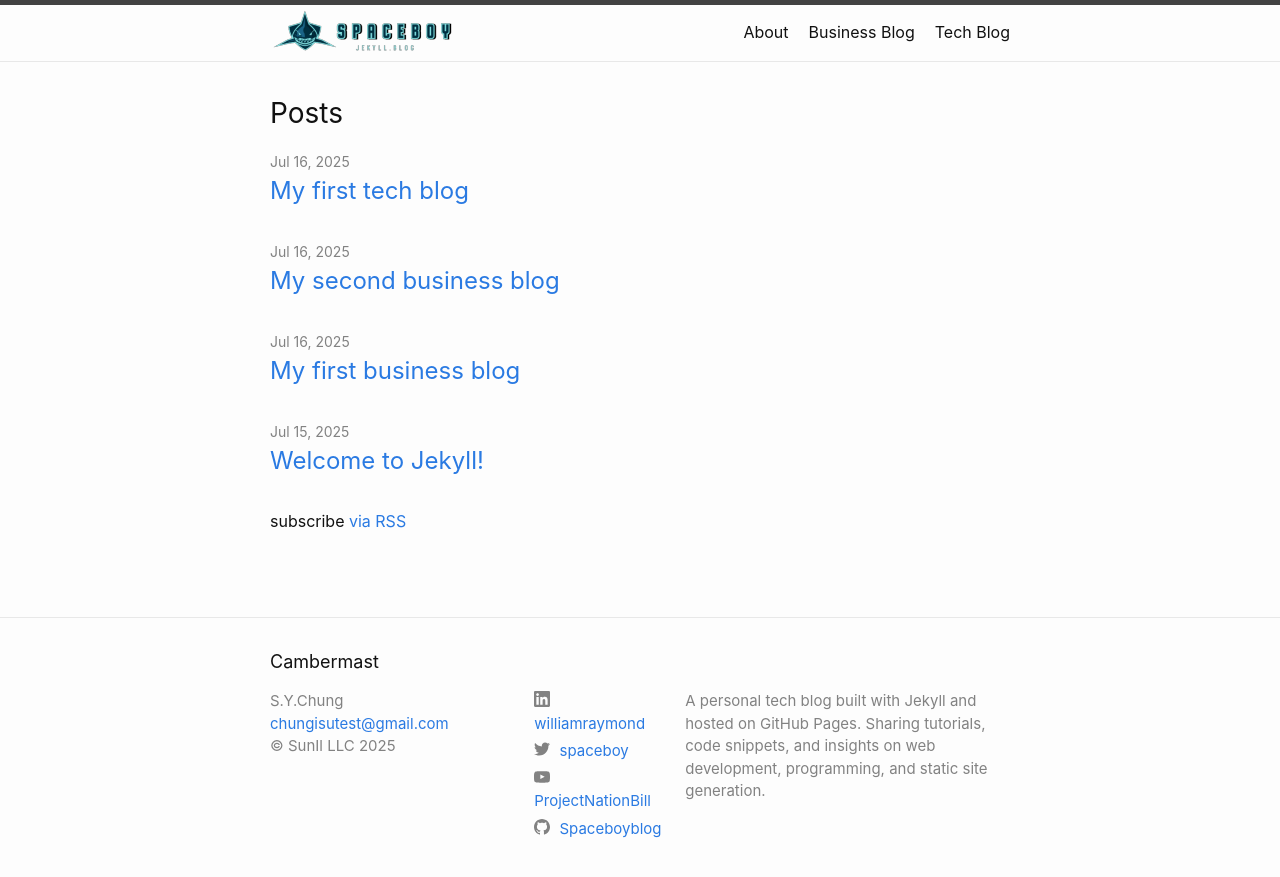
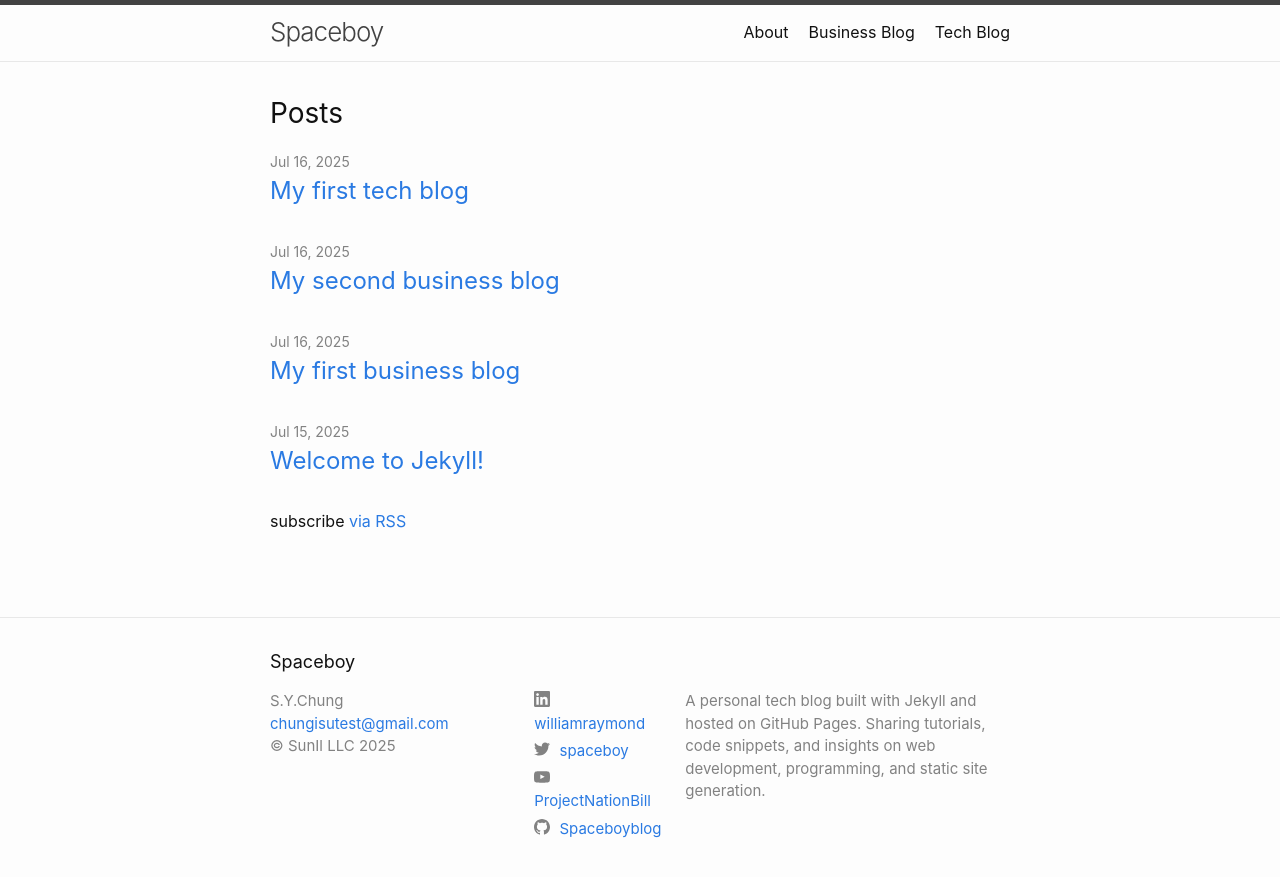
Before and after one commit to spaceboyblog/github-pages-with-docker, a Jekyll site: the page built from index.md, in a window 1280 px wide. Shown: the top 877 px of the page. Built offline with Jekyll 4.4.1, drawn with Linux system fonts in a browser that asks for light colours.

Commit message:
title-logo:  로고없는 경우 테스트

```diff
--- a/_config.yml
+++ b/_config.yml
@@ -13,7 +13,7 @@
 # you will see them accessed via {{ site.title }}, {{ site.email }}, and so on.
 # You can create any custom variable you would like, and they will be accessible
 # in the templates via {{ site.myvariable }}.
-title: Cambermast
+title: Spaceboy
 email: chungisutest@gmail.com
 description: >- # this means to ignore newlines until "baseurl:"
   A personal tech blog built with Jekyll and hosted on GitHub Pages.
@@ -39,7 +39,7 @@ copyright: "SunIl LLC"
 # instead of custom text. Ideally, image is 50px high and takes up
 # minimal horizontal space. Tested with a new root "images" folder e.g.:
 # title-logo: /images/my-logo.png (or JPG, etc.)
-title-logo: /images/title-logo-3.png
+title-logo:
 
 # Build settings
 markdown: kramdown
```
